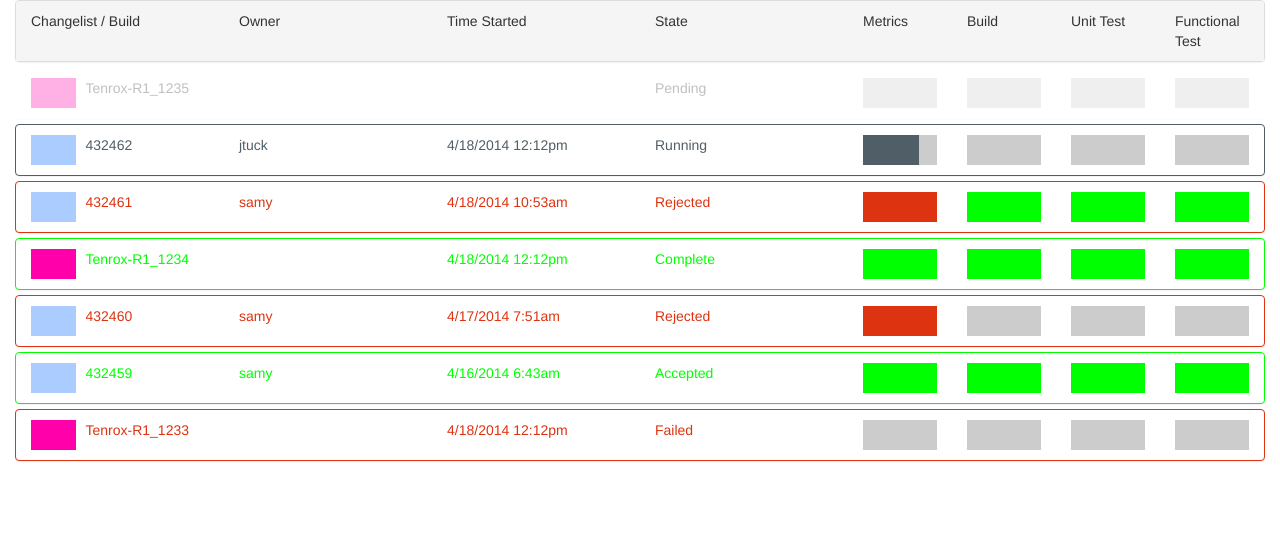
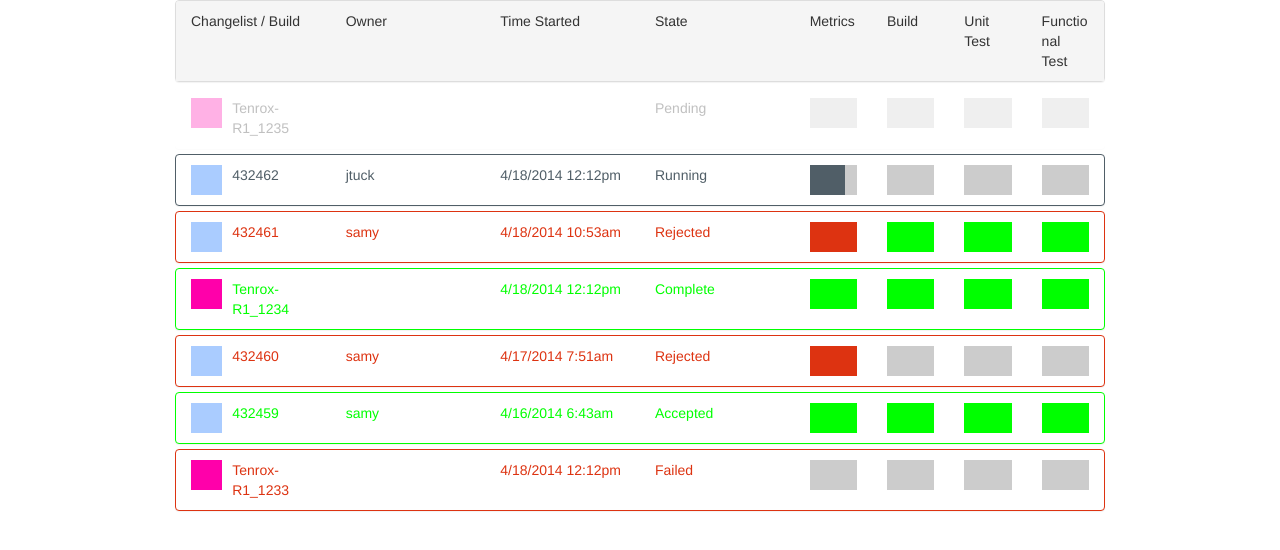
Before and after one commit to ramanathanMuthuraman/mydashboard, a website: page app/index.html in a window 1280 px wide. Drawn offline with nearby package versions, Linux system fonts and the light colour scheme; files that its build step writes are made by us from their sources.

Commit message:
initial push

```diff
--- a/app/index.html
+++ b/app/index.html
@@ -12,7 +12,7 @@
 </head>
 
 <body ng-controller="MainCtrl">
-    <div class="container-fluid">
+    <div class="container">
 
 
         <div class="panel-group" id="dashboard-accordion">
@@ -31,7 +31,7 @@
                 </div>
             </div>
             <div class="panel {{item.type}} {{item.state_code}}" data-ng-repeat="item in list">
-                <div class="panel-heading accordion-toggle collapsed border-btm-none" data-toggle="collapse" data-target="#{{item.id}}" data-parent="#dashboard-accordion">
+                <div class="panel-heading accordion-toggle collapsed border-btm-none" data-toggle="collapse" ng-attr-data-target="{{ item.state_code != 'pending' ? '#'+item.id : '' }}" data-parent="#dashboard-accordion">
                     <div class="row">
                         <div class="col-md-2 col-xs-2">
                             <div class="type-icon col-md-3 col-xs-3"></div>{{item.id}}</div>
--- a/app/styles/main.scss
+++ b/app/styles/main.scss
@@ -11,6 +11,10 @@ $test-running-cube-color:#505E67;
 $firewall-cube-color:#acf;
 $build-cube-color:#f0a;
 $test-info-height:200px;
+$container-width : 960px;
+.container{
+  width:$container-width;
+}
 .tests{
   height:$cube-height;
   background:$test-cube-color;
```
